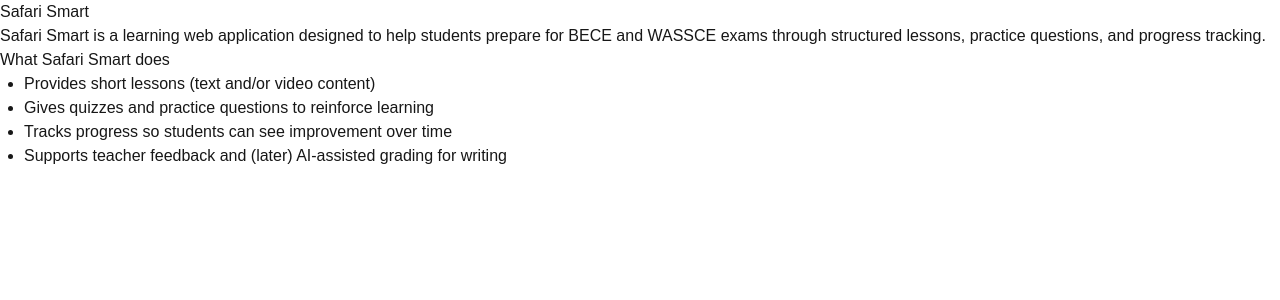
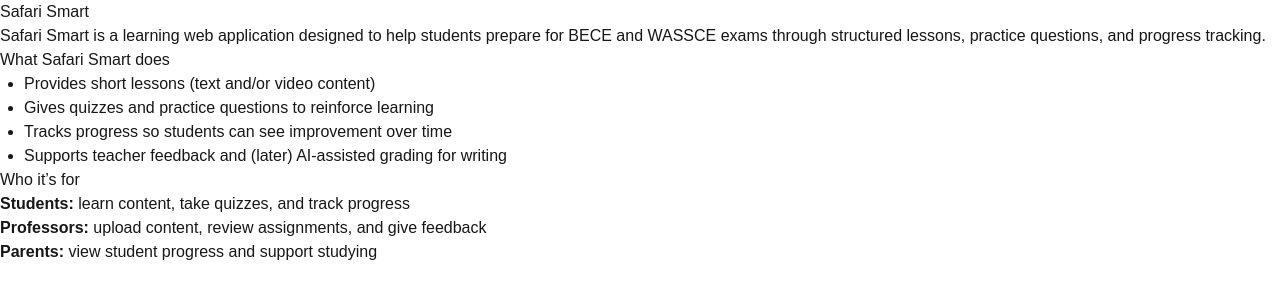
Before and after one commit to loganpinel06/Safari-Smart, a Next.js app in the folder next-app/: page / in a window 1280 px wide. Shown: the top 300 px of the page. Built offline with nearby package versions, Linux system fonts and the light colour scheme.

Commit message:
added 'who it's for' info to landing page

```diff
--- a/next-app/app/(public)/page.tsx
+++ b/next-app/app/(public)/page.tsx
@@ -25,6 +25,21 @@ export default function Home() {
         </ul>
       </section>
 
+      <section>
+        <h2>Who it’s for</h2>
+        <ul>
+          <li>
+            <strong>Students:</strong> learn content, take quizzes, and track progress
+          </li>
+          <li>
+            <strong>Professors:</strong> upload content, review assignments, and give feedback
+          </li>
+          <li>
+            <strong>Parents:</strong> view student progress and support studying
+          </li>
+        </ul>
+      </section>
+
 
     </main>
   );
```
